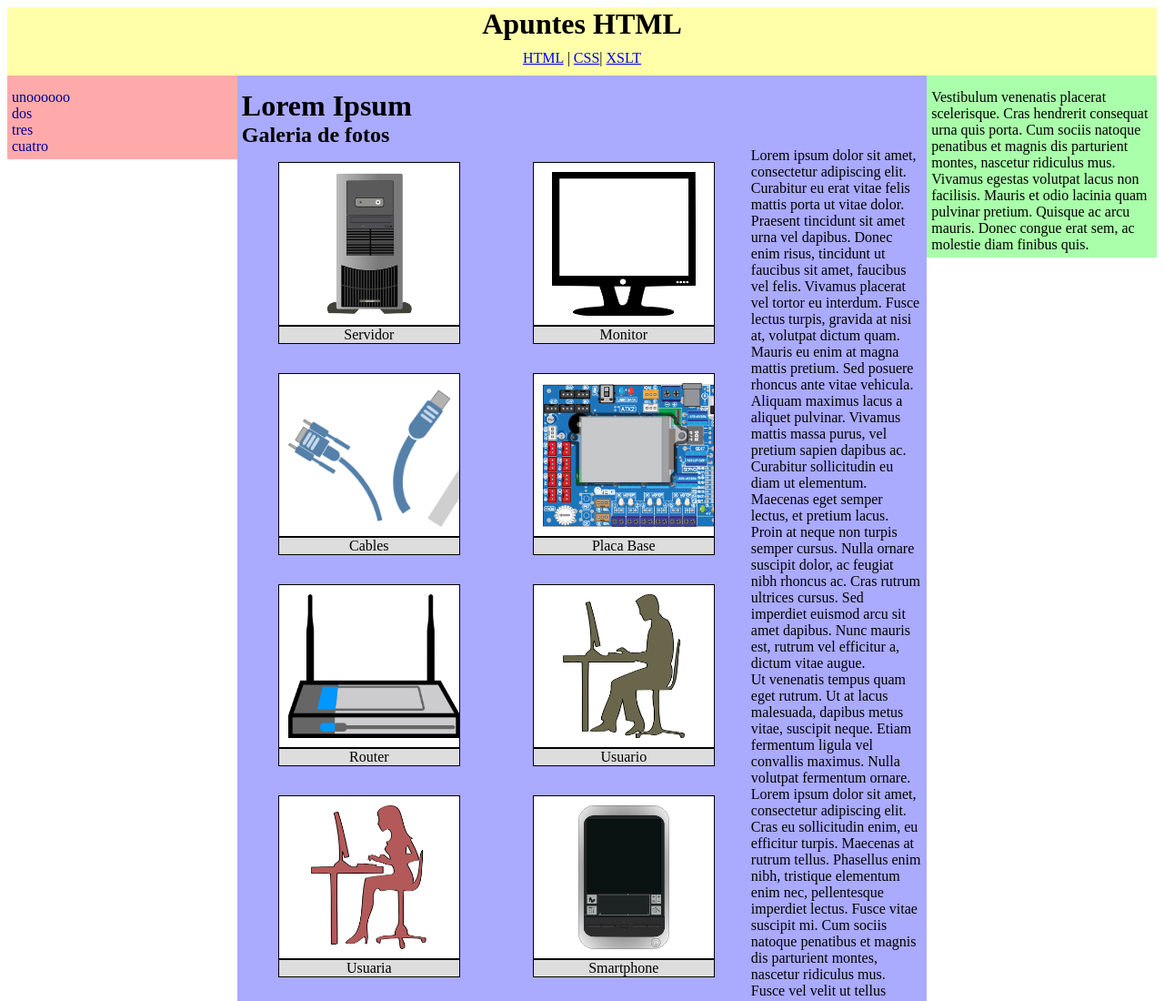
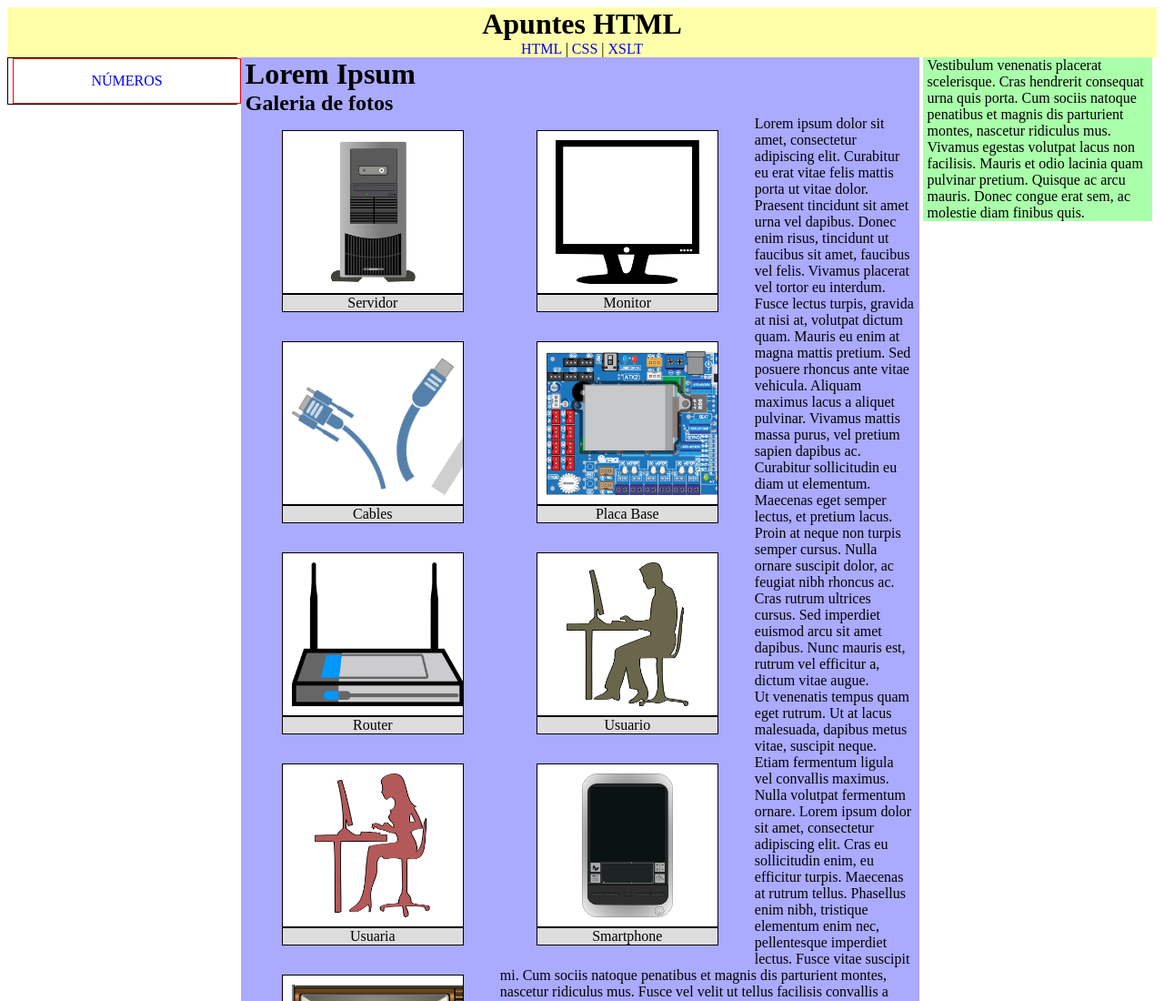
Before and after one commit to mmiiqquueell/posicionarCSS, a plain HTML site: page index.html in a window 1280 px wide. Shown: the top 1100 px of the page at 91% size. Drawn offline with Linux system fonts and the light colour scheme.

Commit message:
My Menu Commit

```diff
--- a/estilos.css
+++ b/estilos.css
@@ -1,46 +1,103 @@
-ul#menu, aside, main, figure, figcaption{box-sizing:border-box}
-ul#menu, aside, main{
-	vertical-align:text-top;padding:15px 5px 5px 5px}
-h1, h2, ul, li, p{margin:0px;}
-ul#menu{
-	background-color:#ffaaaa;
-	width:20%;
-	display:inline-block;
+ul#menu, aside, main, figure, figcaption { box-sizing: border-box; }
+ul#menu, aside, main { vertical-align: text-top; padding: 0px 5px 0px 5px; }
+h1, h2, ul, li, p { margin: 0px; }
+ul#menu { background-color: #FFF; width: 20%; display: inline-block; }
+ul#menu li { list-style-type: none; }
+ul#menu li a { text-decoration: none; color: darkblue; }
+nav { text-align: center; padding: 0px; }
+aside { background-color: #AFA; width: 20%; display: inline-block; }
+main { background-color: #AAF; width: 59%; display: inline-block; }
+footer, header { background-color: #FFA; text-align: center; }
+figure { width: 200px; height: 200px; text-align: center; float: left; border: 1px solid black; background-color: white; overflow: hidden; }
+figure img { height: 80%; display: block; margin: auto; padding: 10px; }
+figure figcaption { border-top: 2px solid black; background-color: #DDD; height: 20%; }
+
+
+/* My MENU */
+#menu {border: 1px solid black; background-color: white;}
+
+#dropdown1 {
+	background-color: white;
+	position: relative;
+	display: inline-block;
+	color: #00F;
+	cursor: pointer;
+	border: 1px solid red;
+	padding: 15px;
+	min-width: 91%;
+	text-align: center;
+
 }
-ul#menu li {list-style-type:none}
-ul#menu li a{text-decoration:none;color:darkblue}
-nav{text-align:center;padding:10px}
-aside{
-	background-color:#aaffaa;
-	width:20%;
-	display:inline-block;
+
+#dropdown-menu1 a, #dropdown-menu2 a, #dropdown-menu3 a, #dropdown-menu4 a, #dropdown-menu5 a {z-index:-6;
+	position: absolute;
+	top: 0px;
+	left: 0px;
+	background-color: rgba(255, 255, 255, 1);
+	border: 1px solid white;
+	padding: 15px;
+	font-weight: bold;
+	text-align: center;
+	color: 2px 2px #FFF;
+	text-shadow: 2px 2px #FFF;
+	min-width: 91%;
+	color: rgba(255, 255, 255, 0);
 }
-main{
-	background-color:#aaaaff;
-	width:60%;
-	display:inline-block;
+
+#dropdown-menu1 a {z-index:-6;
+	transition-duration: 0.5s; transition-delay: 2.0s;
+	transition-timing-function: linear;
 }
-footer, header{
-	background-color:#ffffaa;
-	text-align:center;
+
+#dropdown-menu2 a {z-index:-6;
+	transition-duration: 1.0s;  transition-delay: 1.5s;
+	transition-timing-function: linear;
 }
-figure{
-	width:200px;
-	height:200px;
-	text-align:center;
-	float:left;
-	border:1px solid black;
-	background-color:white;
-	overflow:hidden;
+
+#dropdown-menu3 a {z-index:-6;
+	transition-duration: 1.5s;  transition-delay: 1.0s;
+	transition-timing-function: linear;
 }
-figure img{
-  height:80%;
-  display:block;
-  margin:auto;
-  padding:10px;
+
+#dropdown-menu4 a {z-index:-6;
+	transition-duration: 2.0s;  transition-delay: 0.5s;
+	transition-timing-function: linear;
 }
-figure figcaption{
-	border-top:2px solid black;
-	background-color:#dddddd;
-	height:20%;
+
+#dropdown-menu5 a {z-index:-6;
+	transition-duration: 2.5s;  transition-delay: 0.0s;
+	transition-timing-function: linear;
 }
+
+
+a {text-decoration: none;}
+
+#dropdown1:hover #dropdown-menu1 a { z-index:-1;
+	transition-duration: 0.5s; transition-timing-function: linear; transition-delay: 0.0s;
+	color: #00F; text-shadow: 2px 2px #3FA; border: 1px solid black;
+	top: 50px;
+}
+
+#dropdown1:hover #dropdown-menu2 a { z-index:-2;
+	transition-duration: 1.0s; transition-timing-function: linear; transition-delay: 0.0s;
+	color: #00F; text-shadow: 2px 2px #3FA; border: 1px solid black;
+	top: 100px;
+}
+
+#dropdown1:hover #dropdown-menu3 a { z-index:-3;
+	transition-duration: 1.5s; transition-timing-function: linear; transition-delay: 0.0s;
+	color: #00F; text-shadow: 2px 2px #3FA; border: 1px solid black;
+	top: 150px;
+}
+
+#dropdown1:hover #dropdown-menu4 a { z-index:-4;
+	transition-duration: 2.0s; transition-timing-function: linear; transition-delay: 0.0s;
+	color: #00F; text-shadow: 2px 2px #3FA; border: 1px solid black;
+	top: 200px;
+}
+
+#dropdown1:hover #dropdown-menu5 a { z-index:-5;
+	transition-duration: 2.5s; transition-timing-function: linear; transition-delay: 0.0s;
+	color: #00F; text-shadow: 2px 2px #3FA; border: 1px solid black;
+	top: 250px;
+}
--- a/index.html
+++ b/index.html
@@ -1,62 +1,100 @@
 <!DOCTYPE html>
+
 <html>
+
 	<head>
 		<title>Apuntes HTML</title>
-	<meta charset="utf-8" />
+		<meta charset="UTF-8" />
 		<link rel="stylesheet" href="estilos.css" />
 	</head>
+
 	<body>
+
 		<header>
 			<h1 id="inicio">Apuntes HTML</h1>
-	<nav><a href="index.html">HTML</a> <span class="barra">|</span> <a href="#">CSS</a><span class="barra">|</span> <a href="#">XSLT</a></nav>
+
+			<nav>
+				<a href="index.html">HTML</a>
+				<span class="barra">|</span>
+				<a href="#">CSS</a>
+				<span class="barra">|</span>
+				<a href="#">XSLT</a>
+			</nav>
 		</header>
 
 		<ul id="menu">
-	<li><a href="#">unoooooo</a></li>
-	<li><a href="#">dos</a></li>
-	<li><a href="#">tres</a></li>
-	<li><a href="#">cuatro</a></li>
-</ul><main>
+
+				<span  id="dropdown1" >NÚMEROS
+					<nav id="dropdown-menu1">
+						<span><a href="http://es.lmgtfy.com/?q=UNO">UNO</a></span>
+					</nav>
+					<nav id="dropdown-menu2">
+						<span><a href="http://es.lmgtfy.com/?q=DOS">DOS</a></span>
+					</nav>
+					<nav id="dropdown-menu3">
+						<span><a href="http://es.lmgtfy.com/?q=TRES">TRES</a></span>
+					</nav>
+					<nav id="dropdown-menu4">
+						<span><a href="http://es.lmgtfy.com/?q=CUATRO">CUATRO</a></span>
+					</nav>
+					<nav id="dropdown-menu5">
+						<span><a href="http://es.lmgtfy.com/?q=CINCO">CINCO</a></span>
+					</nav>
+				</span>
+
+		</ul>
+
+		<main>
 			<h1>Lorem Ipsum</h1>
 
 			<article id="galeria">
 				<h2>Galeria de fotos</h2>
+
 				<figure>
 					<img src="images/one.png" alt="uno" title="Servidor"/>
 					<figcaption>Servidor</figcaption>
 				</figure>
+
 				<figure>
 					<img src="images/two.png" alt="dos" title="Monitor"/>
 					<figcaption>Monitor</figcaption>
 				</figure>
+
 				<figure>
 					<img src="images/three.png" alt="tres" title="Cables"/>
 					<figcaption>Cables</figcaption>
 				</figure>
+
 				<figure>
 					<img src="images/four.png" alt="cuatro" title="PlacaBase"/>
 					<figcaption>Placa Base</figcaption>
 				</figure>
+
 				<figure>
 					<img src="images/five.png" alt="cinco" title="Router"/>
 					<figcaption>Router</figcaption>
 				</figure>
+
 				<figure>
 					<img src="images/six.png" alt="seis" title="Usuario"/>
 					<figcaption>Usuario</figcaption>
 				</figure>
+
 				<figure>
 					<img src="images/seven.png" alt="siete" title="Usuaria"/>
 					<figcaption>Usuaria</figcaption>
 				</figure>
+
 				<figure>
 					<img src="images/eight.png" alt="ocho" title="Smartphone"/>
 					<figcaption>Smartphone</figcaption>
 				</figure>
+
 				<figure>
 					<img src="images/nine.png" alt="nueve" title="RetroTV"/>
 					<figcaption>TV</figcaption>
 				</figure>
+
 			</article>
 
 			<article>
@@ -73,13 +111,18 @@
 			<p>Donec odio enim, ullamcorper quis dolor ut, cursus auctor mi. Quisque pharetra nisl non quam convallis rhoncus. Quisque a lorem finibus nibh auctor elementum sit amet consequat est. Donec ut eros id ante sagittis condimentum eget sit amet ipsum. Nunc ornare lectus sollicitudin orci suscipit maximus. Aenean in sapien elementum, convallis risus et, accumsan lacus. Quisque et finibus felis, at congue ex. Cras eu mauris egestas, pellentesque orci eu, tempus mauris. Lorem ipsum dolor sit amet, consectetur adipiscing elit. Nunc in leo nibh. In aliquam aliquet arcu, a porta justo. Praesent in nulla non diam fermentum pellentesque. Vestibulum in risus a nunc consectetur pellentesque.</p>
 
 			<h2>Imagenes</h2>
+
 			<figure>
 				<img src="tres.png" alt="Git log oneline graph decorate" title="Log"/>
 				<figcaption>git log --oneline --graph --decorate</figcaption>
 			</figure>
-</main><aside>
+
+		</main>
+
+		<aside>
 			<p>Vestibulum venenatis placerat scelerisque. Cras hendrerit consequat urna quis porta. Cum sociis natoque penatibus et magnis dis parturient montes, nascetur ridiculus mus. Vivamus egestas volutpat lacus non facilisis. Mauris et odio lacinia quam pulvinar pretium. Quisque ac arcu mauris. Donec congue erat sem, ac molestie diam finibus quis.</p>
 		</aside>
+
 		<footer>
 			<p>1GS DAW</p>
 		</footer>
```
Lines whose indentation alone changed are shown as unchanged.
